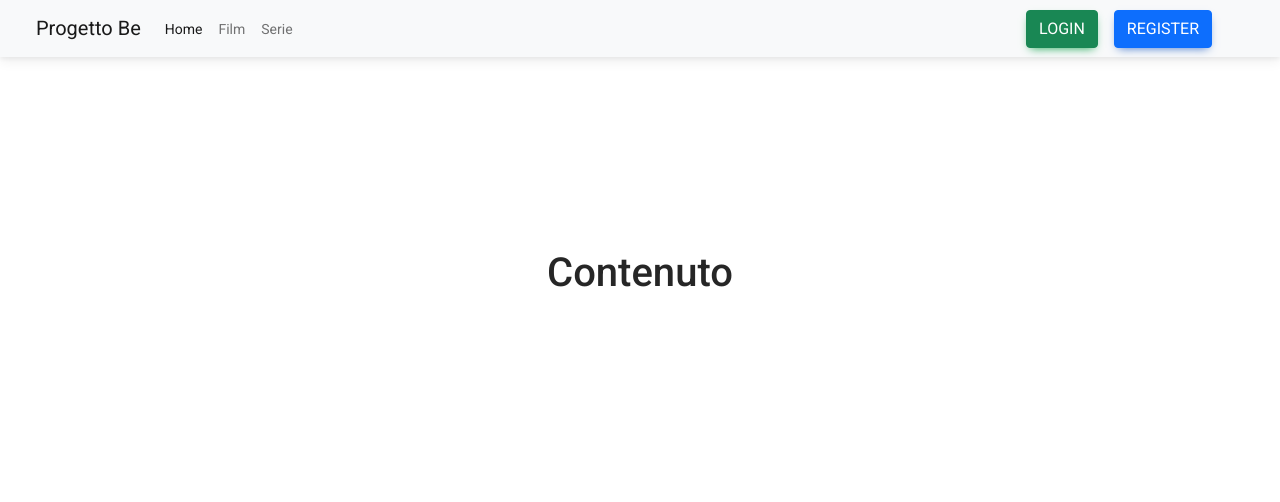
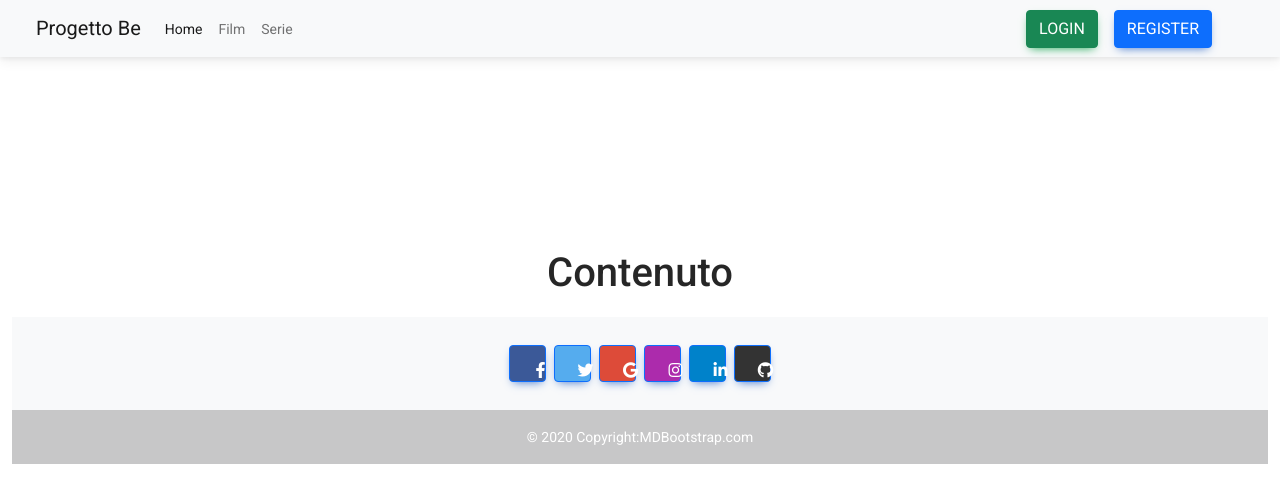
Before and after one commit to FrancescoValerioL/progetto-be, a React (Create React App) app: page / in a window 1280 px wide. Shown: the top 502 px of the page. Built offline with nearby package versions, Linux system fonts and the light colour scheme.

Commit message:
creato footer e messo nella landing

```diff
--- a/src/components/LandingPage.jsx
+++ b/src/components/LandingPage.jsx
@@ -1,6 +1,8 @@
 import React from "react";
 import { Container, Row, Col } from "react-bootstrap";
+import MyFooter from "./MyFooter";
 import MyNavbar from "./MyNavbar";
+
 
 const LandingPage = () => {
     return(
@@ -14,7 +16,9 @@
                     <h1>Contenuto</h1>
                 </Col>
             </Row>
+            <MyFooter />
         </Container>
+
     )
 }
 
--- /dev/null
+++ b/src/components/MyFooter.jsx
@@ -0,0 +1,80 @@
+import React from 'react';
+import {
+  MDBFooter,
+  MDBContainer,
+  MDBCol,
+  MDBRow,
+  MDBIcon
+} from 'mdb-react-ui-kit';
+
+const MyFooter = () => {
+  return (
+    <MDBFooter className='bg-light text-center text-white'>
+      <div className='container p-4 pb-0'>
+        <section className='mb-4'>
+          <a
+            className='btn btn-primary btn-floating m-1'
+            style={{ backgroundColor: '#3b5998' }}
+            href='#!'
+            role='button'
+          >
+            <MDBIcon fab icon='facebook-f' />
+          </a>
+
+          <a
+            className='btn btn-primary btn-floating m-1'
+            style={{ backgroundColor: '#55acee' }}
+            href='#!'
+            role='button'
+          >
+            <MDBIcon fab icon='twitter' />
+          </a>
+
+          <a
+            className='btn btn-primary btn-floating m-1'
+            style={{ backgroundColor: '#dd4b39' }}
+            href='#!'
+            role='button'
+          >
+            <MDBIcon fab icon='google' />
+          </a>
+          <a
+            className='btn btn-primary btn-floating m-1'
+            style={{ backgroundColor: '#ac2bac' }}
+            href='#!'
+            role='button'
+          >
+            <MDBIcon fab icon='instagram' />
+          </a>
+
+          <a
+            className='btn btn-primary btn-floating m-1'
+            style={{ backgroundColor: '#0082ca' }}
+            href='#!'
+            role='button'
+          >
+            <MDBIcon fab icon='linkedin-in' />
+          </a>
+
+          <a
+            className='btn btn-primary btn-floating m-1'
+            style={{ backgroundColor: '#333333' }}
+            href='#!'
+            role='button'
+          >
+            <MDBIcon fab icon='github' />
+          </a>
+        </section>
+      </div>
+
+      <div className='text-center p-3' style={{ backgroundColor: 'rgba(0, 0, 0, 0.2)' }}>
+        © 2020 Copyright:
+        <a className='text-white' href='https://mdbootstrap.com/'>
+          MDBootstrap.com
+        </a>
+      </div>
+    </MDBFooter>
+  );
+}
+
+export default MyFooter
--- a/src/index.js
+++ b/src/index.js
@@ -6,7 +6,6 @@
 import 'antd/dist/antd.css';
 import App from './App';
 import reportWebVitals from './reportWebVitals';
-
 
 
 const root = ReactDOM.createRoot(document.getElementById('root'));
```
